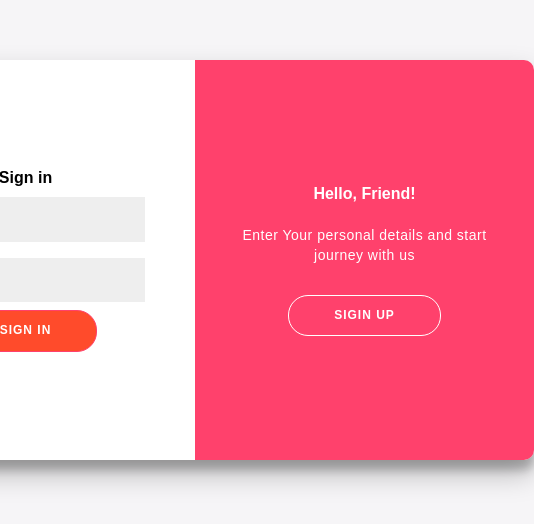
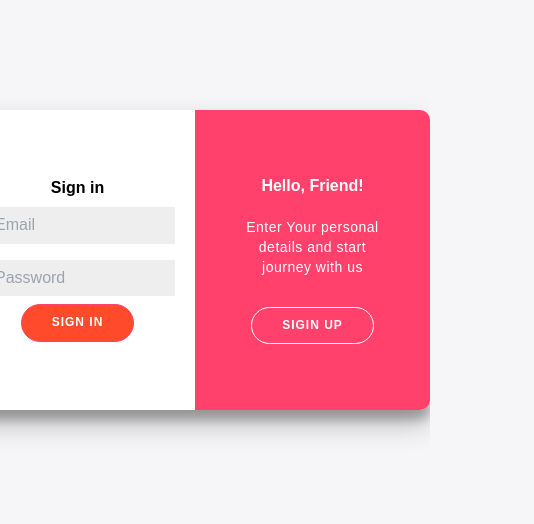
Before and after one commit to davebeloved/dashboard, a React (Create React App) app: page /login in a window 390 px wide. Shown: the part 142-666 px from the top of the page, 534 px wide, since content can reach past the window. Built offline with nearby package versions, Linux system fonts and the light colour scheme.

Commit message:
responsive login and registration components updated

```diff
--- a/src/Style.js
+++ b/src/Style.js
@@ -9,10 +9,11 @@ const breakpoints = {
     '2xl': '1536px'
 }
 
+
 const devices = {
     xs: `(min-width: ${breakpoints.xs})`,
     sm: `(min-width: ${breakpoints.sm})`,
-    md: `(min-width: ${breakpoints.md})`,
+    md: `(max-width: ${breakpoints.md})`,
     lg: `(min-width: ${breakpoints.lg})`,
     xl: `(min-width: ${breakpoints.xl})`,
     '2xl': `(min-width: ${breakpoints['2xl']})`
@@ -27,15 +28,22 @@ export const Container = styled.div`
     width: 678px;
     max-width: 100%;
     min-height: 400px;
+
+    @media ${devices.md} {
+        width: 470px;
+        min-height: 300px;
+    }
 `
 
 export const SignUpContainer = styled.div`
     position: absolute;
     top: 0;
+
     height: 100%;
     transition: all 0.6s ease-in-out;
     left: 0;
     width: 50%;
+    display: block;
     opacity: 0;
     z-index: 1;
     ${(props) =>
@@ -46,6 +54,8 @@ export const SignUpContainer = styled.div`
     z-index: 5;
   `
             : null}
+    @media ${devices.md} {
+    }
 `
 
 export const SignInContainer = styled.div`
@@ -57,6 +67,9 @@ export const SignInContainer = styled.div`
     width: 50%;
     z-index: 2;
     ${(props) => (props.signinIn !== true ? `transform: translateX(100%);` : null)}
+
+    @media ${devices.md} {
+    }
 `
 
 export const Form = styled.form`
@@ -68,6 +81,10 @@ export const Form = styled.form`
     padding: 0 50px;
     height: 100%;
     text-align: center;
+
+    @media ${devices.md} {
+        padding: 0 20px;
+    }
 `
 
 export const Title = styled.h1`
@@ -81,6 +98,10 @@ export const Input = styled.input`
     padding: 12px 15px;
     margin: 8px 0;
     width: 100%;
+
+    @media ${devices.md}{
+        padding: 8px 15px;
+    }
 `
 
 export const Button = styled.button`
@@ -103,10 +124,17 @@ export const Button = styled.button`
     &:focus {
         outline: none;
     }
+
+    @media ${devices.md}{
+        padding: 10px 30px;
+    }
 `
 export const GhostButton = styled(Button)`
     background-color: transparent;
     border-color: #ffffff;
+    @media ${devices.md} {
+        padding: 10px 30px;
+    }
 `
 
 export const Anchor = styled.a`
@@ -118,6 +146,7 @@ export const Anchor = styled.a`
 export const OverlayContainer = styled.div`
     position: absolute;
     top: 0;
+
     left: 50%;
     width: 50%;
     height: 100%;
@@ -125,6 +154,9 @@ export const OverlayContainer = styled.div`
     transition: transform 0.6s ease-in-out;
     z-index: 100;
     ${(props) => (props.signinIn !== true ? `transform: translateX(-100%);` : null)}
+
+    @media ${devices.md} {
+    }
 `
 
 export const Overlay = styled.div`
--- a/src/components/TransactionChart.jsx
+++ b/src/components/TransactionChart.jsx
@@ -87,7 +87,7 @@ export default function TransactionChart() {
                         <Tooltip />
                         {/* <Legend /> */}
                         <Bar dataKey="Income" fill="#0ea5e9" />
-                        <Bar dataKey="Expense" fill="#ea580c" /> */}
+                        <Bar dataKey="Expense" fill="#ea580c" />
                     </BarChart>
                 </ResponsiveContainer>
             </div>
--- a/src/pages/Login.jsx
+++ b/src/pages/Login.jsx
@@ -34,6 +34,7 @@ const Login = () => {
         e.preventDefault()
         // dispatch(loginUser(login))
         try {
+
             setLoading(true)
             const { data } = await axiosClient.post('/login', {
                 email,
```
